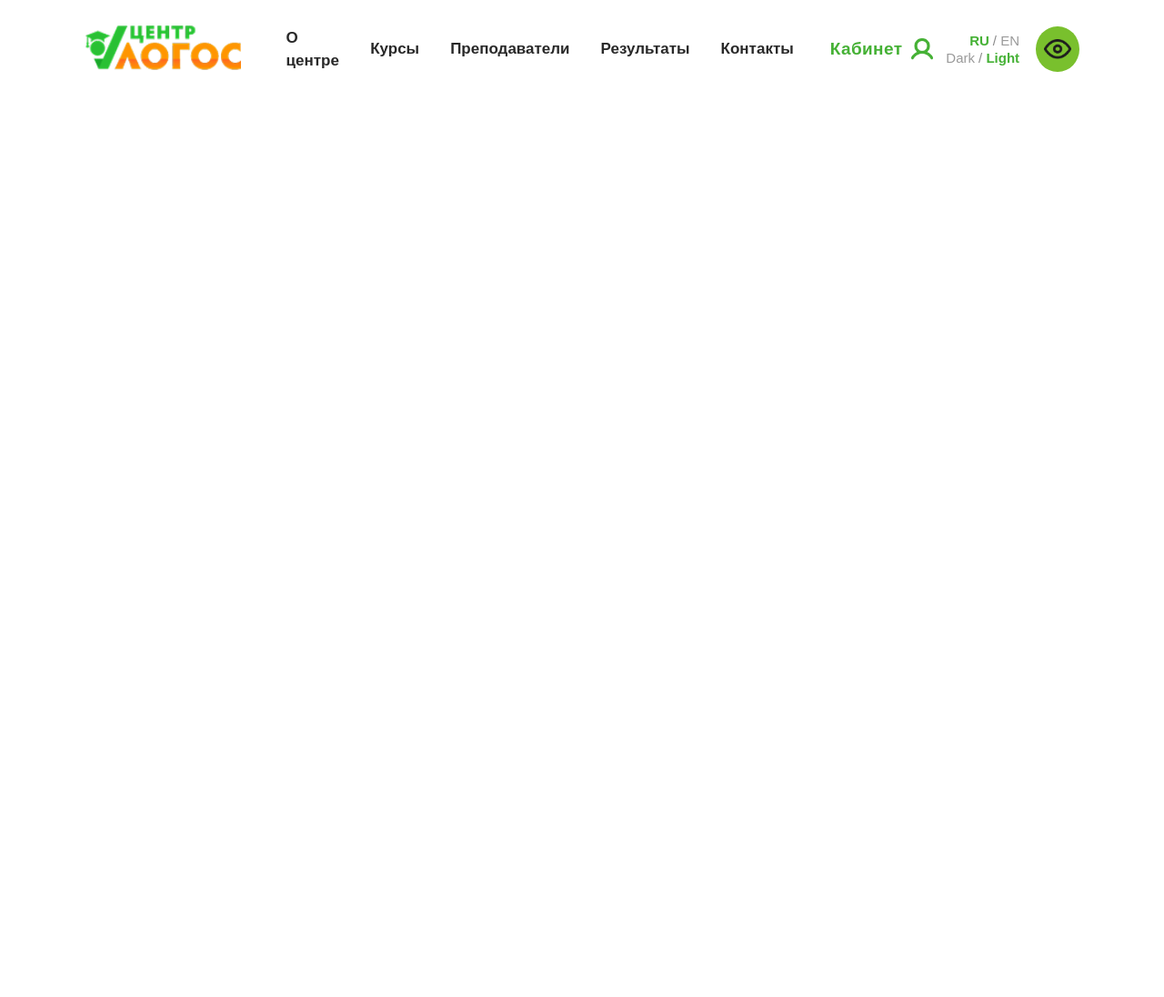
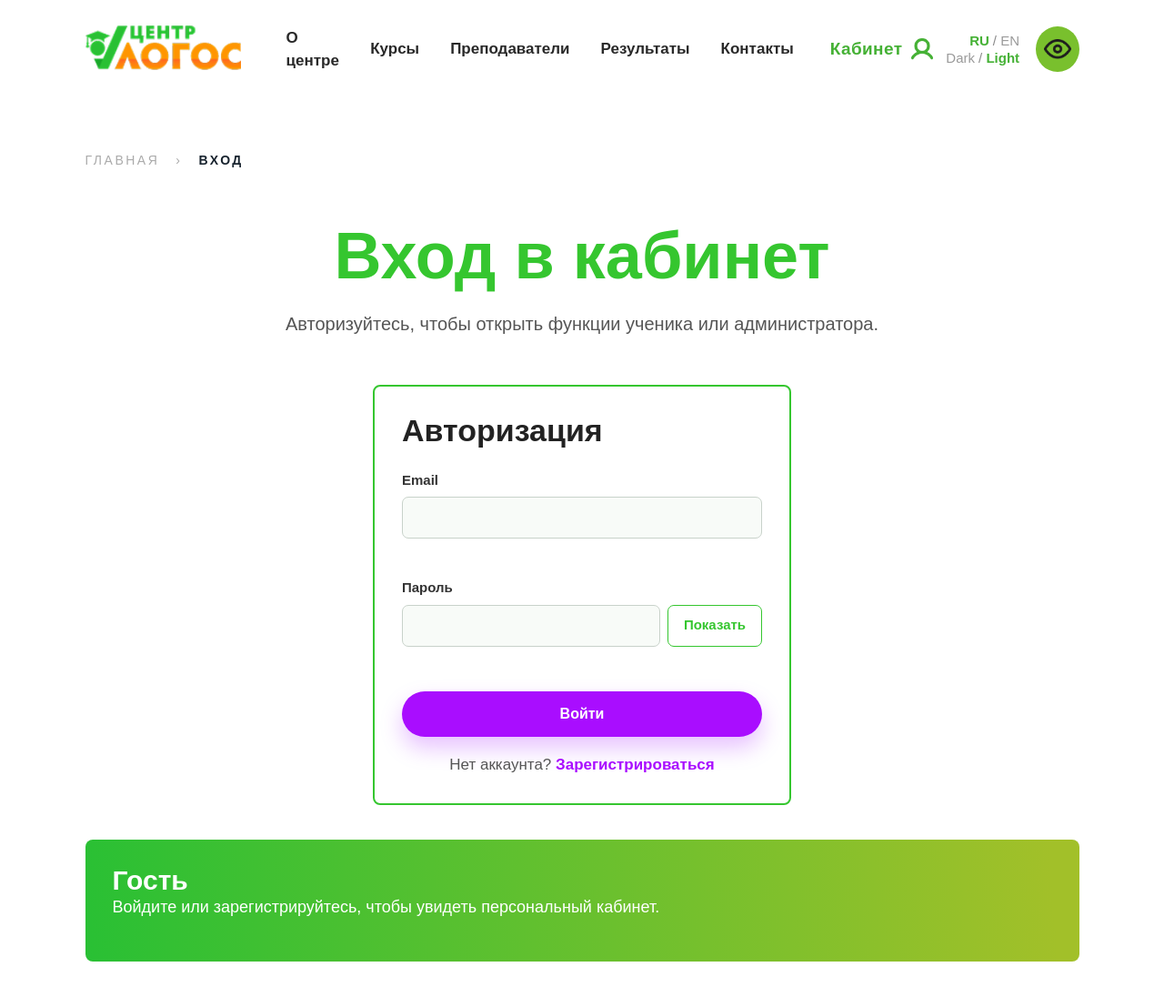
Before and after one commit to darina0000/course-web, a plain HTML site: page login.html in a window 1280 px wide. Shown: the whole page at 91% size. Before the commit the page ends 800 px from the top, so only its background shows below. Drawn offline with Linux system fonts and the light colour scheme.

Commit message:
feat: add login page layout

```diff
--- a/login.html
+++ b/login.html
@@ -38,7 +38,36 @@
         </div>
     </header>
 
+ <main id="main">
+    <!-- Форма входа проверяется в js/app.js, после входа здесь же показывается личный кабинет. -->
+    <section class="auth-main ref-container">
+      <div class="auth-breadcrumb"><a href="index.html" data-auth="home">Главная</a><span>›</span><strong data-auth="loginCrumb">Вход</strong></div>
+      <h1 data-auth="loginHeading">Вход в кабинет</h1>
+      <p data-auth="loginLead">Авторизуйтесь, чтобы открыть функции ученика или администратора.</p>
 
+      <div class="auth-layout auth-layout--single">
+        <form class="auth-card auth-card--login" id="loginForm" autocomplete="off" novalidate>
+          <h2 data-auth="loginCard">Авторизация</h2>
+          <label class="auth-field"><span data-auth="email">Email</span>
+            <input id="loginEmail" name="email" type="email" autocomplete="off" required>
+            <span class="error" data-error="loginEmail"></span>
+          </label>
+          <div class="auth-field"><label for="loginPassword" data-auth="password">Пароль</label>
+            <span class="auth-password">
+              <input id="loginPassword" name="password" type="password" autocomplete="new-password" required>
+              <button class="auth-password__toggle" type="button" data-password-toggle="loginPassword">Показать</button>
+            </span>
+            <span class="error" data-error="loginPassword"></span>
+          </div>
+          <button class="ref-button auth-submit" type="submit" data-auth="signIn">Войти</button>
+          <p class="auth-link"><span data-auth="noAccount">Нет аккаунта?</span> <a href="register.html" data-auth="signUp">Зарегистрироваться</a></p>
+        </form>
+      </div>
+
+      <!-- В этот блок скрипт подставляет кабинет ученика или панель администратора. -->
+      <div class="auth-profile" id="profilePanel"></div>
+    </section>
+  </main>
 
     <div class="modal-backdrop" data-modal="settings">
         <div class="modal">
```
